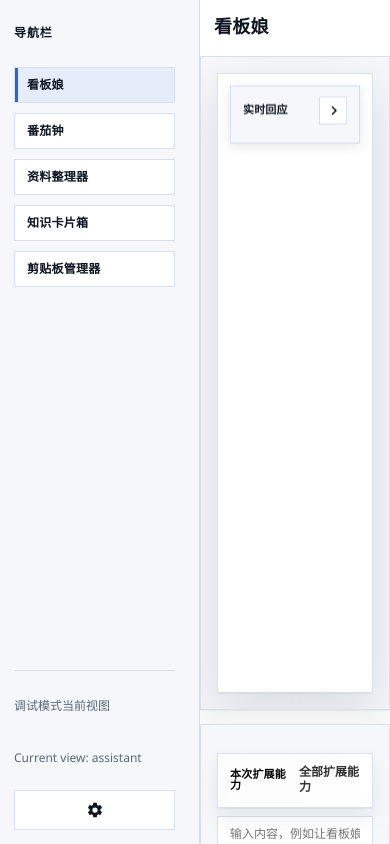
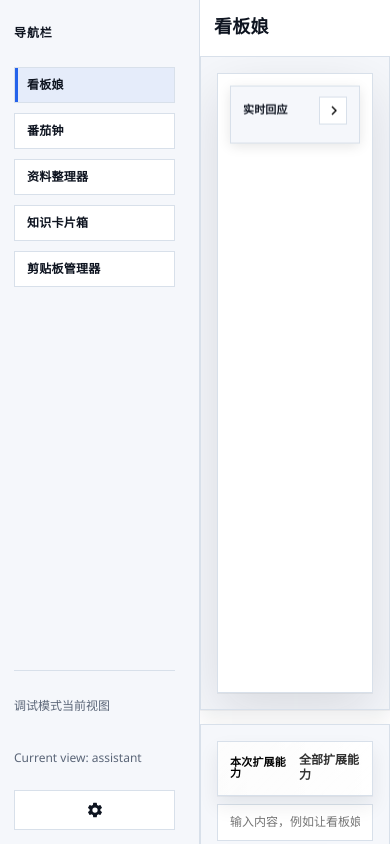
Before and after one commit to Y2437/Live2dAssistant, an Electron app: page src/renderer/view/index.html in a window 390 px wide. Drawn offline with Linux system fonts and the light colour scheme; no server answers.

Commit message:
fix-修复了按钮的样式

```diff
--- a/src/renderer/css/style/assistant.css
+++ b/src/renderer/css/style/assistant.css
@@ -639,9 +639,16 @@
     align-items: center;
 }
 
+.assistant-form__topRow{
+    grid-column: 1 / -1;
+    display: grid;
+    grid-template-columns: minmax(0, 1fr) auto;
+    gap: 8px;
+    align-items: stretch;
+}
+
 .assistant-scope{
     position: relative;
-    grid-column: 1 / -1;
 }
 
 .assistant-scope__trigger{
@@ -1012,8 +1019,13 @@
         grid-template-columns: minmax(0, 1fr) auto;
     }
 
+    .assistant-form__topRow,
     .assistant-form > label{
         grid-column: 1 / -1;
+    }
+
+    .assistant-form__topRow{
+        grid-template-columns: minmax(0, 1fr);
     }
 
 }
--- a/src/renderer/view/index.html
+++ b/src/renderer/view/index.html
@@ -95,11 +95,9 @@
                                 </div>
                             </section>
                             <div class="assistant-chatLog" data-role="assistant-chat-log"></div>
-                            <div class="assistant-chatTools">
-                                <button type="button" class="assistant-scrollToBottom" data-role="assistant-scroll-bottom" hidden>回到底部</button>
-                            </div>
                             <div class="assistant-inputRow assistant-inputRow--dock">
                                 <form class="assistant-form">
+                                    <div class="assistant-form__topRow">
                                         <div class="assistant-scope" data-role="assistant-scope">
                                             <button type="button" class="assistant-scope__trigger" data-role="assistant-scope-trigger" aria-haspopup="true" aria-expanded="false">
                                                 <span class="assistant-scope__label">本次扩展能力</span>
@@ -115,6 +113,8 @@
                                                 </div>
                                                 <div class="assistant-scope__list" data-role="assistant-scope-list"></div>
                                             </div>
+                                        </div>
+                                        <button type="button" class="assistant-scrollToBottom" data-role="assistant-scroll-bottom" hidden>回到底部</button>
                                     </div>
                                     <label for="assistant-input">
                                         <input id="assistant-input" class="assistant-input" data-role="assistant-input" type="text" placeholder="输入内容，例如让看板娘总结今天的对话" autocomplete="off" spellcheck="false" />
```
Lines whose indentation alone changed are shown as unchanged.
